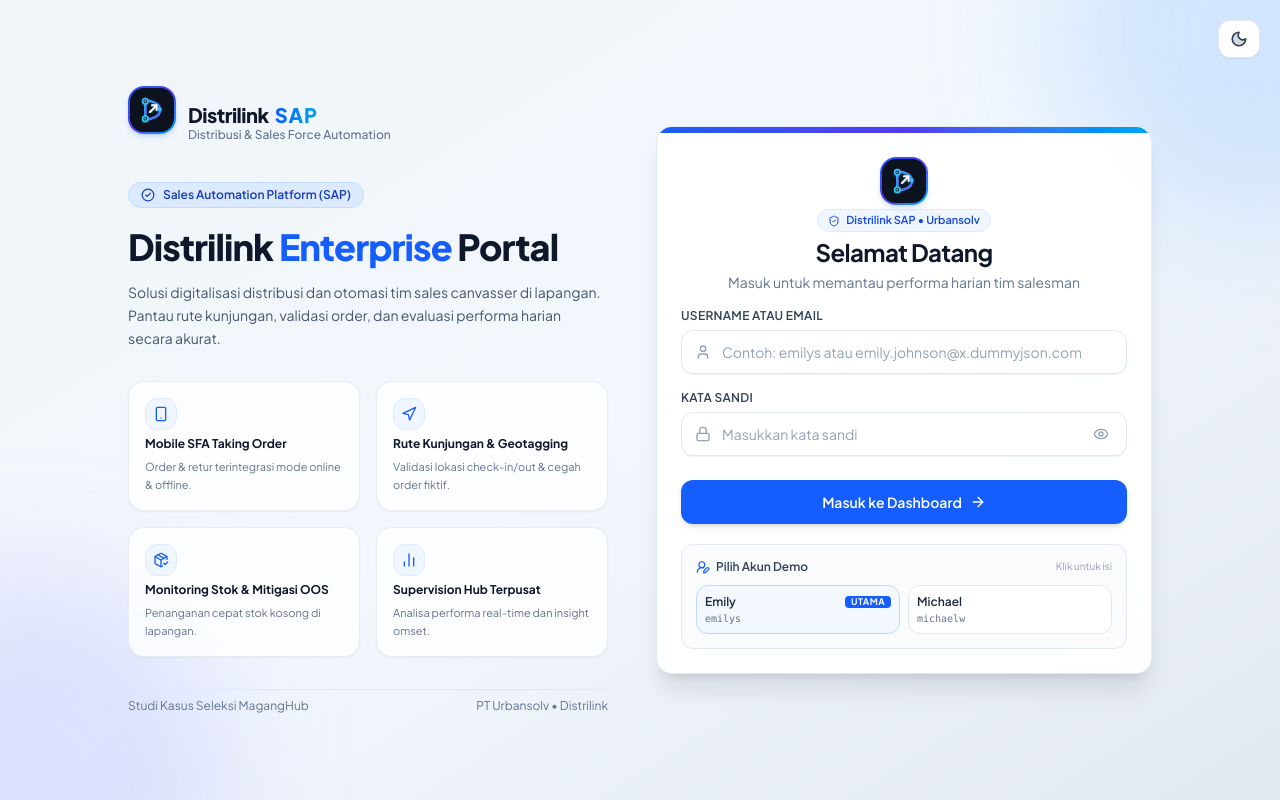
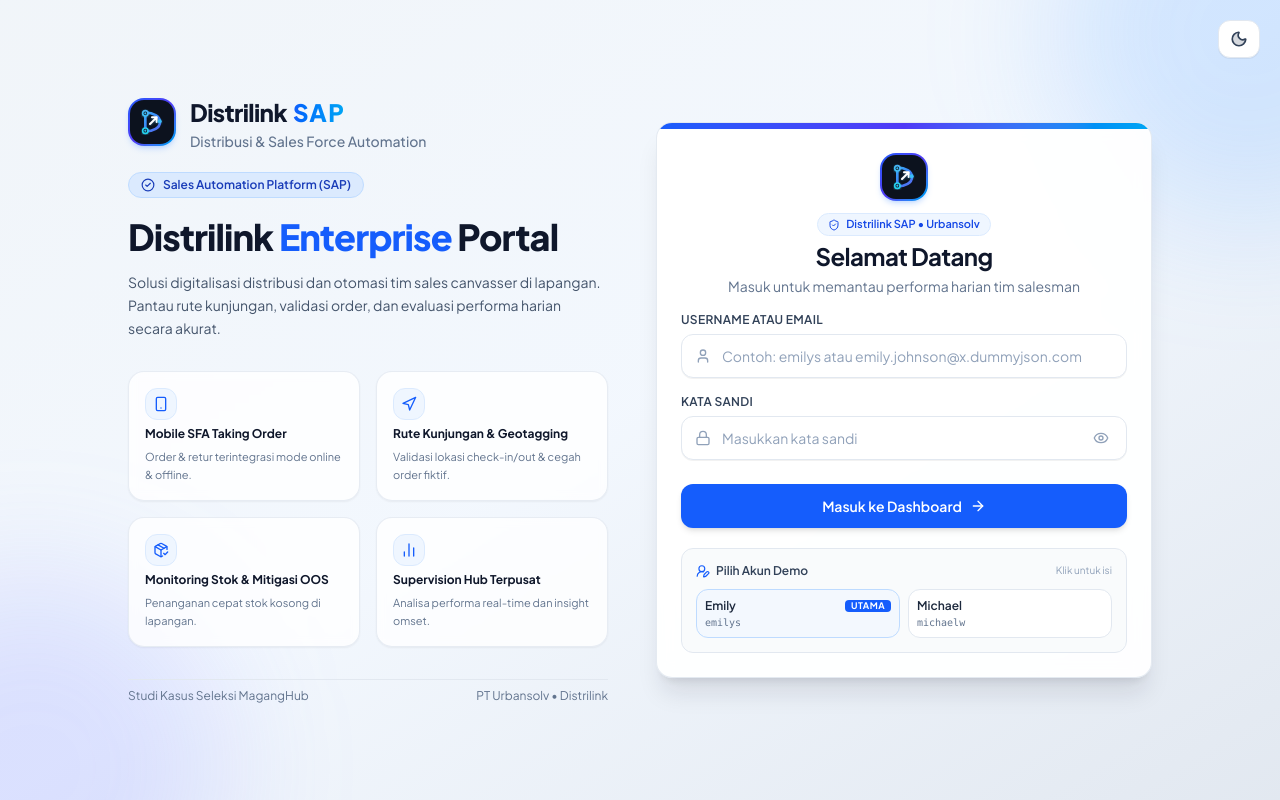
Before and after one commit to Pras00/distrilink-sap, a Next.js app: page /login in a window 1280 px wide. Built offline with nearby package versions, Linux system fonts and the light colour scheme.

Commit message:
fix: align logo icon and typography vertically

```diff
--- a/src/components/auth/LoginForm.tsx
+++ b/src/components/auth/LoginForm.tsx
@@ -110,7 +110,7 @@
 
         <CardHeader className="space-y-2 text-center pb-4 pt-6">
           <div className="flex justify-center mb-1">
-            <Logo size="lg" />
+            <Logo size="lg" className="mb-2" />
           </div>
 
           <div>
--- a/src/components/ui/Logo.tsx
+++ b/src/components/ui/Logo.tsx
@@ -9,10 +9,38 @@
 }
 
 const sizeConfig = {
-  sm: { icon: "h-8 w-8", text: "text-base", sub: "text-[10px]" },
-  md: { icon: "h-10 w-10 sm:h-11 sm:w-11", text: "text-lg sm:text-xl", sub: "text-xs" },
-  lg: { icon: "h-12 w-12", text: "text-xl", sub: "text-xs" },
-  xl: { icon: "h-16 w-16", text: "text-2xl", sub: "text-sm" },
+  sm: {
+    icon: "h-8 w-8",
+    text: "text-base",
+    sub: "text-[10px]",
+    radius: "rounded-xl",
+    innerRadius: "rounded-[10px]",
+    padding: "p-1",
+  },
+  md: {
+    icon: "h-10 w-10 sm:h-11 sm:w-11",
+    text: "text-lg sm:text-xl",
+    sub: "text-xs",
+    radius: "rounded-2xl",
+    innerRadius: "rounded-[14px]",
+    padding: "p-1.5",
+  },
+  lg: {
+    icon: "h-11 w-11 sm:h-12 sm:w-12",
+    text: "text-xl sm:text-2xl",
+    sub: "text-xs sm:text-sm",
+    radius: "rounded-2xl",
+    innerRadius: "rounded-[14px]",
+    padding: "p-1.5",
+  },
+  xl: {
+    icon: "h-14 w-14 sm:h-16 sm:w-16",
+    text: "text-2xl sm:text-3xl",
+    sub: "text-sm",
+    radius: "rounded-2xl",
+    innerRadius: "rounded-[14px]",
+    padding: "p-2",
+  },
 };
 
 export function Logo({
@@ -24,12 +52,7 @@
 }: LogoProps) {
   const cfg = sizeConfig[size] || sizeConfig.md;
 
-  const IconElement = (
-    <div
-      className={`relative flex items-center justify-center shrink-0 rounded-2xl bg-linear-to-br from-blue-600 via-indigo-600 to-sky-500 p-0.5 shadow-md shadow-blue-500/20 ${cfg.icon} ${className}`}
-    >
-      {/* Inner dark container for high-contrast crisp rendering */}
-      <div className="flex h-full w-full items-center justify-center rounded-[14px] bg-[#0c121e] p-1.5 backdrop-blur-xs transition-colors">
+  const renderSvg = () => (
     <svg
       viewBox="0 0 48 48"
       fill="none"
@@ -37,17 +60,37 @@
       className="h-full w-full"
     >
       <defs>
-            <linearGradient id="dl-gradient-main" x1="6" y1="6" x2="42" y2="42" gradientUnits="userSpaceOnUse">
+        <linearGradient
+          id="dl-gradient-main"
+          x1="6"
+          y1="6"
+          x2="42"
+          y2="42"
+          gradientUnits="userSpaceOnUse"
+        >
           <stop offset="0%" stopColor="#38bdf8" />
           <stop offset="50%" stopColor="#3b82f6" />
           <stop offset="100%" stopColor="#6366f1" />
         </linearGradient>
-            <linearGradient id="dl-gradient-accent" x1="12" y1="36" x2="36" y2="12" gradientUnits="userSpaceOnUse">
+        <linearGradient
+          id="dl-gradient-accent"
+          x1="12"
+          y1="36"
+          x2="36"
+          y2="12"
+          gradientUnits="userSpaceOnUse"
+        >
           <stop offset="0%" stopColor="#22d3ee" />
           <stop offset="100%" stopColor="#60a5fa" />
         </linearGradient>
         <filter id="dl-glow" x="-20%" y="-20%" width="140%" height="140%">
-              <feDropShadow dx="0" dy="1" stdDeviation="1.5" floodColor="#38bdf8" floodOpacity="0.45" />
+          <feDropShadow
+            dx="0"
+            dy="1"
+            stdDeviation="1.5"
+            floodColor="#38bdf8"
+            floodOpacity="0.45"
+          />
         </filter>
       </defs>
 
@@ -110,28 +153,55 @@
         filter="url(#dl-glow)"
       />
     </svg>
+  );
+
+  // Jika hanya menampilkan badge/ikon
+  if (badgeOnly || !showText) {
+    return (
+      <div
+        className={`relative flex items-center justify-center shrink-0 ${cfg.radius} bg-linear-to-br from-blue-600 via-indigo-600 to-sky-500 p-0.5 shadow-md shadow-blue-500/20 ${cfg.icon} ${className}`}
+      >
+        <div
+          className={`flex h-full w-full items-center justify-center ${cfg.innerRadius} bg-[#0c121e] ${cfg.padding} backdrop-blur-xs transition-colors`}
+        >
+          {renderSvg()}
         </div>
       </div>
     );
-
-  if (badgeOnly || !showText) {
-    return IconElement;
   }
 
+  // Jika menampilkan logo lengkap (Ikon + Teks sejajar sempurna)
   return (
-    <div className={`flex items-center gap-3 ${className}`}>
-      {IconElement}
-      <div className="flex flex-col">
-        <div className="flex items-center gap-1.5 leading-tight">
-          <span className={`font-extrabold tracking-tight text-slate-900 dark:text-white ${cfg.text}`}>
+    <div className={`inline-flex items-center gap-3.5 ${className}`}>
+      {/* Icon Badge - isolated from external margin-bottom */}
+      <div
+        className={`relative flex items-center justify-center shrink-0 ${cfg.radius} bg-linear-to-br from-blue-600 via-indigo-600 to-sky-500 p-0.5 shadow-md shadow-blue-500/20 ${cfg.icon}`}
+      >
+        <div
+          className={`flex h-full w-full items-center justify-center ${cfg.innerRadius} bg-[#0c121e] ${cfg.padding} backdrop-blur-xs transition-colors`}
+        >
+          {renderSvg()}
+        </div>
+      </div>
+
+      {/* Typography Lockup perfectly centered vertically */}
+      <div className="flex flex-col justify-center">
+        <div className="flex items-center gap-1.5 leading-none">
+          <span
+            className={`font-extrabold tracking-tight text-slate-900 dark:text-white ${cfg.text}`}
+          >
             Distrilink
           </span>
-          <span className={`font-black tracking-wider text-transparent bg-clip-text bg-linear-to-r from-blue-600 to-sky-500 dark:from-blue-400 dark:to-cyan-300 ${cfg.text}`}>
+          <span
+            className={`font-black tracking-wider text-transparent bg-clip-text bg-linear-to-r from-blue-600 to-sky-500 dark:from-blue-400 dark:to-cyan-300 ${cfg.text}`}
+          >
             SAP
           </span>
         </div>
         {subtitle && (
-          <span className={`font-medium text-slate-500 dark:text-slate-400 -mt-0.5 ${cfg.sub}`}>
+          <span
+            className={`font-medium text-slate-500 dark:text-slate-400 mt-1.5 leading-none ${cfg.sub}`}
+          >
             {subtitle}
           </span>
         )}
```
Lines whose indentation alone changed are shown as unchanged.
